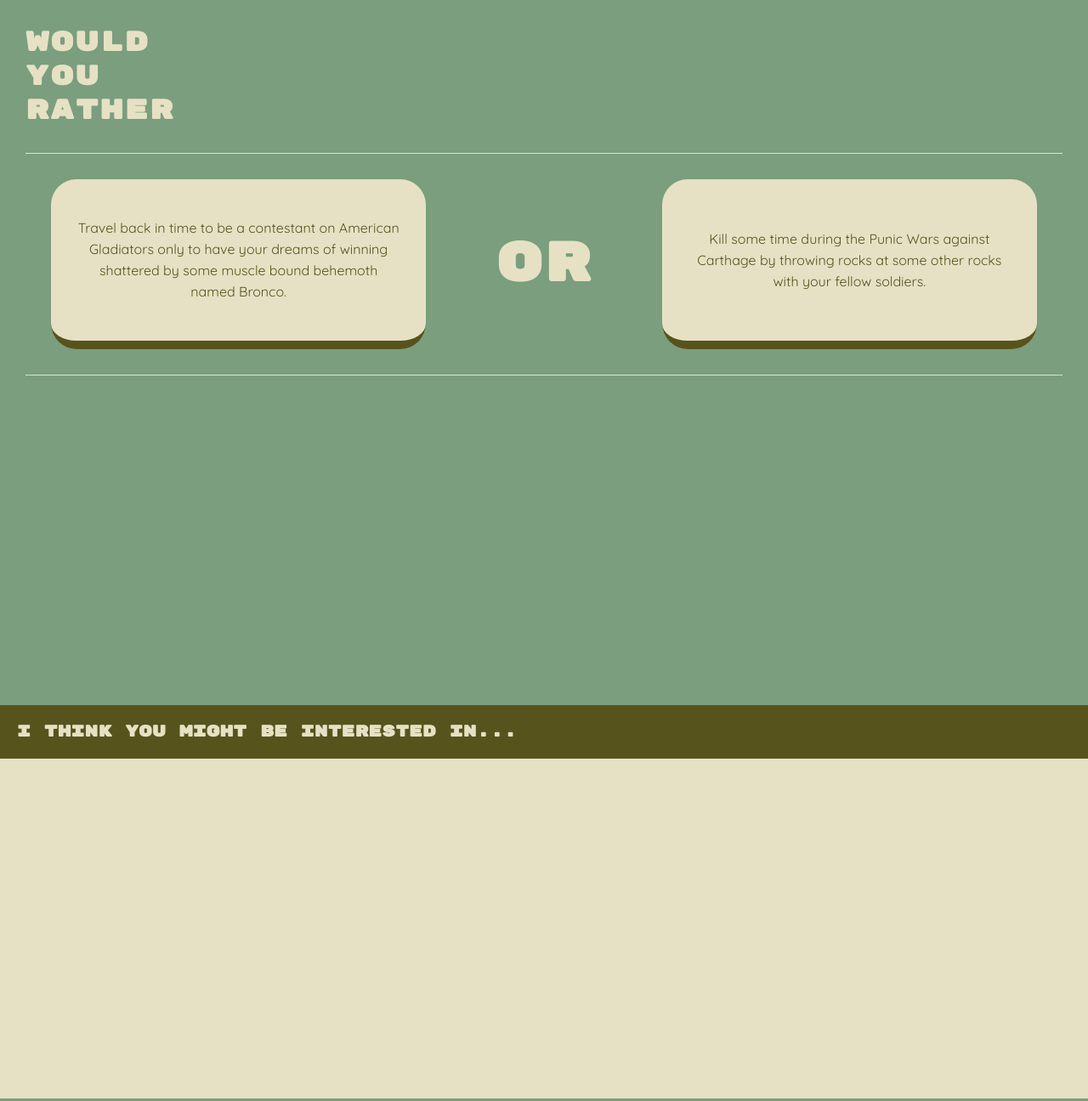
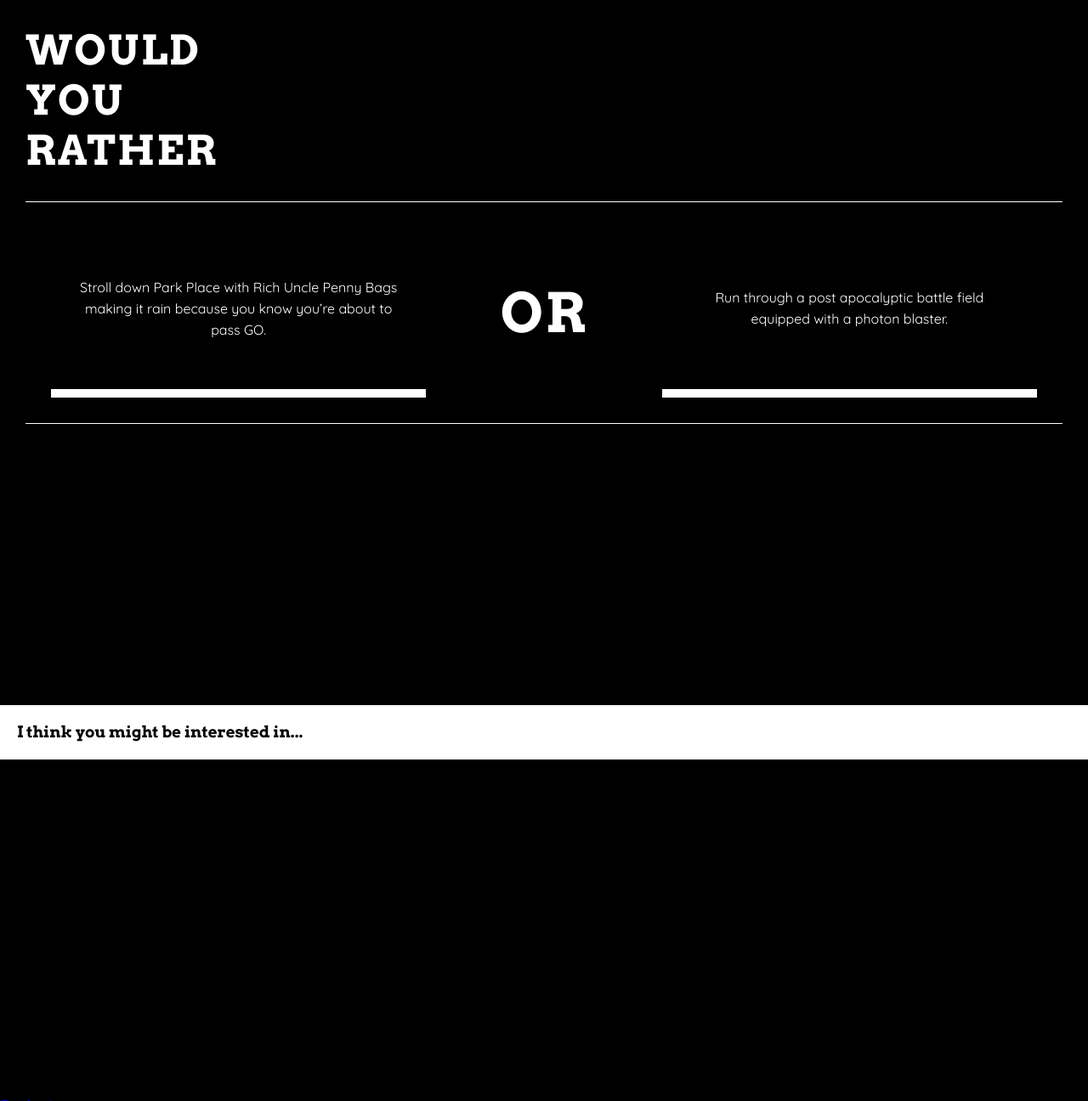
Before and after one commit to FantasticThree/TorontoBIA, a website: page index.html in a window 1280 px wide. Shown: the top 1296 px of the page at 85% size. Drawn offline with nearby package versions, Linux system fonts and the light colour scheme; some packages are replaced by stand-ins of ours.

Commit message:
javascript reset stuff

```diff
--- a/dev/scripts/main.js
+++ b/dev/scripts/main.js
@@ -40,7 +40,7 @@
 	{
 		instance: "Break into a museum with an elite team of thieves tasked with acquiring an illusive and mysterious relic.",
 		searchValue: "escape games",
-		image: "public/styles/images/",
+		image: "public/styles/images/escapeRoom.jpeg",
 		activity: 'escape room'
 	},
 	{
@@ -82,6 +82,8 @@
 ];
 //Pull Two Scenarios At Random Out Of Object
 
+function wouldYouRather() {
+
 var rouletteScenario1 = Math.floor(Math.random() * 12) + 0;
 function getNewRandom(currentNum) {
 	var newRandom = Math.floor(Math.random() * 12);
@@ -94,16 +96,20 @@
 }
 var myNum = getNewRandom(rouletteScenario1);
 
+
+
 //Display Scenario On Page
 
-$('.option1').append(scenarios[rouletteScenario1].instance);
-$('.option2').append(scenarios[myNum].instance);
+$('.option1').html(scenarios[rouletteScenario1].instance);
+$('.option2').html(scenarios[myNum].instance);
 $('#option1').val(rouletteScenario1);
 $('#option2').val(myNum);
 
+};
 // var userChoice = "";
 
 function init() {
+		wouldYouRather();
 	$("input[type=radio]").on("click", function(){
 		var userChoice = $("input[type=radio]:checked").val();
 		events.getInfo(scenarios[userChoice].searchValue);
@@ -147,10 +153,9 @@
 		}
 	}).then(function(data){
 		console.log(userChoice);
-		console.log(data.response.groups[0].items[0].venue.location.lat);
+		console.log(data.response.groups[0].items[0]);
 		console.log(data.response.groups[0].items[0].venue.location.lng);
 		events.displayTip(data.response.groups[0].items[0].tips[0].text);
-		initMap(data.response.groups[0].items[0].venue.location.lat, data.response.groups[0].items[0].venue.location.lng, data.response.groups[0].items[0].venue.name);
 	});
 };
 
@@ -206,32 +211,18 @@
 };
 
 events.displayTip = function(data){
-	$(".userTip").text(data);
+		$(".userTip").empty();
+	var tipTitle =$("<h4>").text("User Tip from FourSquare");
+	var tip = $("<p>").text(data);
+	console.log(data);
+	$(".userTip").append(tipTitle);
+	$(".userTip").append(tip);
 }
 
 init();
 
 $('.reset a').on('click', function(){
+	wouldYouRather();
+	$(".userTip").empty();
 	init();
 });
-
-// Google map stuff
-
- var map;
-      function initMap(latitude, longitude, title) {
-        map = new google.maps.Map(document.getElementById('map'), {
-          center: {
-          	lat: latitude,
-          	lng: longitude
-          },
-          zoom: 15
-        });
-	var marker = new google.maps.Marker({
-	    position: {
-	    	lat: latitude,
-          	lng: longitude
-	    },
-	    map: map,
-	    title: 'Hello World!'
-	  });
-     }
--- a/dev/styles/_content.scss
+++ b/dev/styles/_content.scss
@@ -31,19 +31,19 @@
 	display: flex;
 	align-items: center;
 	justify-content: center;
-	background-color: rgba(87,83,29, 0.75);
+	background-color: rgba(0,0,0, 0.75);
 
 	h4 {
-		color: $pearl;
+		color: white;
 	}
 }
 
 .wikiContainer {
 	height: 300px;
-	padding: 30px;
+	padding: 10px;
+	overflow: scroll;
 }
 
-#map {
-	height: 400px;
-	width: 400px;
+.userTip {
+	margin: 20px 0;
 }
--- a/dev/styles/_general.scss
+++ b/dev/styles/_general.scss
@@ -4,7 +4,7 @@
 $mint: #7A9E7E;
 $pearl: #E6E1C5;
 
-$headline: 'Rubik Mono One', sans-serif;
+$headline: 'Arvo', serif;
 
 $bodyFont: 'Quicksand', sans-serif;
 
@@ -14,11 +14,11 @@
 
 body{
 	font-family: $bodyFont;
-	background-color: $mint;
+	background-color: black;
 }
 
 header {
-	border-bottom: 1px solid $pearl;
+	border-bottom: 1px solid white;
 	margin: 0 30px;
 }
 
@@ -29,7 +29,7 @@
 form {
 	display: flex;
 	flex-direction: row;
-	border-bottom: 1px solid $pearl;
+	border-bottom: 1px solid white;
 	margin: 0 30px;
 	h2 {
 		width: 20%;
@@ -40,8 +40,8 @@
 }
 
 h1,h2 {
-	color: $pearl;
-    font-size: 2em;
+	color: white;
+    font-size: 3em;
     margin: 30px 0px;
     text-transform: uppercase;
     letter-spacing: 2px;
@@ -57,20 +57,20 @@
 	width: 40%;
 	height: 200px;
 	padding: 0 30px;
-	background-color: $pearl;
+	background-color: black;
 	text-align: center;
-	border-radius: 30px 30px 30px 30px;
-	border-bottom: 10px solid $darkGreen;
+	// border-radius: 30px 30px 30px 30px;
+	border-bottom: 10px solid white;
 	position: relative;
 	cursor: pointer;
 	transition: all .3s ease-in-out;
 	label {
-		color: $darkGreen;
+		color: white;
 		line-height: 25px;
 		cursor: pointer;
 	}
 	&:hover {
-		background-color: white;
+		background-color: black;
 		transform: translateY(-5px);
 	}
 	input {
@@ -89,22 +89,23 @@
 
 main {
 	h3 {
-		color: $pearl;
-		background-color: $darkGreen;
+		color: black;
+		background-color: white;
 		margin: 0px;
 		padding: 20px;
 	}
 	.mainResult {
 		display: flex;
-		background-color: $pearl;
+		background-color: black;
+		color: white;
+
 		.leftInfo {
 			width: 50%;
 			padding: 30px;
-			background-color: $pearl;
+			// background-color: black;
 			text-align: right;
 			margin: auto;
 			h1 {
-				color: $darkGreen;
 				margin: 0px;
 			}
 		}
--- a/index.html
+++ b/index.html
@@ -4,7 +4,7 @@
 	<meta charset="UTF-8">
 	<title>Toronto BIA</title>
 	<link rel="stylesheet" href="public/styles/style.css">
-	<link href="https://fonts.googleapis.com/css?family=Quicksand|Rubik+Mono+One" rel="stylesheet">
+	<link href="https://fonts.googleapis.com/css?family=Quicksand|Arvo:700" rel="stylesheet">
 	<meta name="viewport" content="width=device-width, initial-scale=1.0">
 </head>
 <body>
@@ -42,7 +42,8 @@
 				<p class="hoursOfOperation"></p>
 				<p class="phoneNumber"></p>
 				<div class="url"></div>
-				<p class="userTip"></p>
+				<div class="userTip">
+				</div>
 				<div class="wikiContainer"></div>
 				<div class="relatedActivities">
 					<p class="recommendationOne"></p>
@@ -51,7 +52,6 @@
 				</div>
 			</div>
 			<div class="resultImage"></div>
-			<div id="map"></div>
 		</section>
 		<div class="reset"><a href="#">Try Again</a></div>
 		<section class="galleryActivities">
@@ -108,8 +108,6 @@
 	</main>
 
 	<script src="https://code.jquery.com/jquery-2.1.4.min.js"></script>
-	  <script src="https://maps.googleapis.com/maps/api/js?key=AIzaSyDCEdkOdnbHXtLvwLH5s9SMTojpPKjLj50
-"></script>
 	<script src="dev/scripts/main.js"></script>
 </body>
 </html>
--- a/public/styles/style.css
+++ b/public/styles/style.css
@@ -129,14 +129,14 @@
   box-sizing: border-box; }
 
 h1, h2, h3, h4 {
-  font-family: "Rubik Mono One", sans-serif; }
+  font-family: "Arvo", serif; }
 
 body {
   font-family: "Quicksand", sans-serif;
-  background-color: #7A9E7E; }
+  background-color: black; }
 
 header {
-  border-bottom: 1px solid #E6E1C5;
+  border-bottom: 1px solid white;
   margin: 0 30px; }
 
 .wouldYouRather {
@@ -150,7 +150,7 @@
   -webkit-box-direction: normal;
       -ms-flex-direction: row;
           flex-direction: row;
-  border-bottom: 1px solid #E6E1C5;
+  border-bottom: 1px solid white;
   margin: 0 30px; }
   form h2 {
     width: 20%;
@@ -159,8 +159,8 @@
     text-align: center; }
 
 h1, h2 {
-  color: #E6E1C5;
-  font-size: 2em;
+  color: white;
+  font-size: 3em;
   margin: 30px 0px;
   text-transform: uppercase;
   letter-spacing: 2px; }
@@ -174,20 +174,19 @@
   width: 40%;
   height: 200px;
   padding: 0 30px;
-  background-color: #E6E1C5;
+  background-color: black;
   text-align: center;
-  border-radius: 30px 30px 30px 30px;
-  border-bottom: 10px solid #57531D;
+  border-bottom: 10px solid white;
   position: relative;
   cursor: pointer;
   -webkit-transition: all .3s ease-in-out;
   transition: all .3s ease-in-out; }
   fieldset label {
-    color: #57531D;
+    color: white;
     line-height: 25px;
     cursor: pointer; }
   fieldset:hover {
-    background-color: white;
+    background-color: black;
     -webkit-transform: translateY(-5px);
             transform: translateY(-5px); }
   fieldset input {
@@ -203,8 +202,8 @@
     margin: auto; }
 
 main h3 {
-  color: #E6E1C5;
-  background-color: #57531D;
+  color: black;
+  background-color: white;
   margin: 0px;
   padding: 20px; }
 
@@ -212,15 +211,14 @@
   display: -webkit-box;
   display: -ms-flexbox;
   display: flex;
-  background-color: #E6E1C5; }
+  background-color: black;
+  color: white; }
   main .mainResult .leftInfo {
     width: 50%;
     padding: 30px;
-    background-color: #E6E1C5;
     text-align: right;
     margin: auto; }
     main .mainResult .leftInfo h1 {
-      color: #57531D;
       margin: 0px; }
   main .mainResult .resultImage {
     width: 50%;
@@ -265,14 +263,14 @@
   -webkit-box-pack: center;
       -ms-flex-pack: center;
           justify-content: center;
-  background-color: rgba(87, 83, 29, 0.75); }
+  background-color: rgba(0, 0, 0, 0.75); }
   .overlay h4 {
-    color: #E6E1C5; }
+    color: white; }
 
 .wikiContainer {
   height: 300px;
-  padding: 30px; }
+  padding: 10px;
+  overflow: scroll; }
 
-#map {
-  height: 400px;
-  width: 400px; }
+.userTip {
+  margin: 20px 0; }
```
